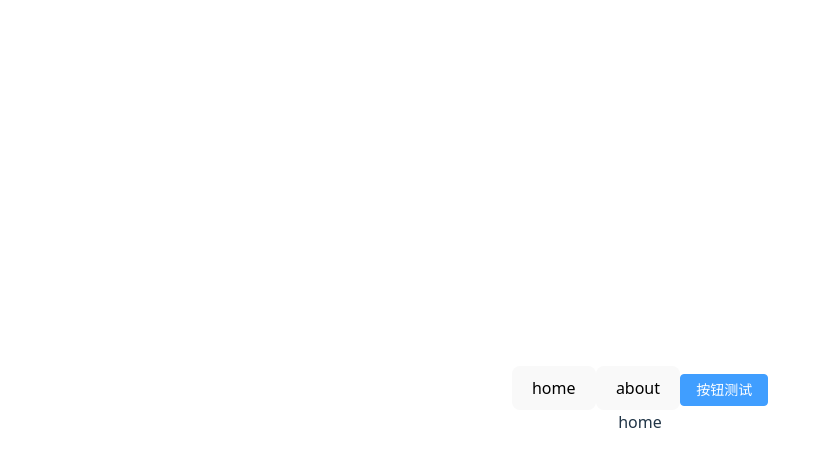
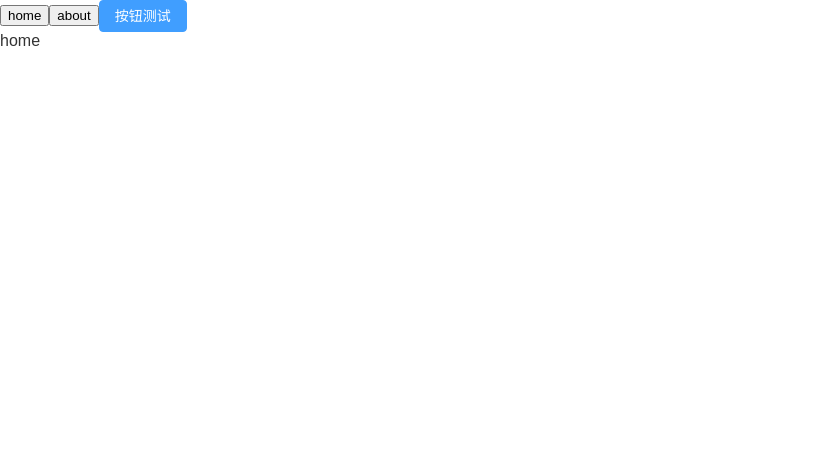
Before and after one commit to liuming163/baimeng, a Vue app: page /#/home in a window 1280 px wide. Shown: the top 466 px of the page, without its empty margins (0-831 px from the left). Built offline with nearby package versions, Linux system fonts and the light colour scheme.

Commit message:
添加公共样式,,

```diff
--- a/src/assets/styles/common.scss
+++ b/src/assets/styles/common.scss
@@ -1,3 +1,8 @@
+:root {
+    --theme-grey-color: #767676;
+    --active-color: #A00B00;
+}
+
 .color {
     color: red;
 }
--- a/src/style.css
+++ b/src/style.css
@@ -1,79 +1,69 @@
-:root {
-  font-family: system-ui, Avenir, Helvetica, Arial, sans-serif;
-  line-height: 1.5;
-  font-weight: 400;
+body,
+ol,
+ul,
+h1,
+h2,
+h3,
+h4,
+h5,
+h6,
+p,
+th,
+td,
+dl,
+dd,
+form,
+fieldset,
+legend,
+input,
+textarea,
+select {
+  margin: 0;
+  padding: 0;
+}
 
-  color-scheme: light dark;
-  color: rgba(255, 255, 255, 0.87);
-  background-color: #242424;
-
-  font-synthesis: none;
-  text-rendering: optimizeLegibility;
-  -webkit-font-smoothing: antialiased;
-  -moz-osx-font-smoothing: grayscale;
+body {
+  font-family: 'SimSun', '宋体', Arial, sans-serif;
+  color: #333;
+  background: #fff;
+  -webkit-text-size-adjust: 100%;
 }
 
 a {
-  font-weight: 500;
-  color: #646cff;
-  text-decoration: inherit;
-}
-a:hover {
-  color: #535bf2;
+  color: #2d374b;
+  text-decoration: none;
 }
 
-body {
-  margin: 0;
-  display: flex;
-  place-items: center;
-  min-width: 320px;
-  min-height: 100vh;
+a:hover {
+  color: #3384fb;
 }
 
-h1 {
-  font-size: 3.2em;
-  line-height: 1.1;
+em {
+  font-style: normal;
 }
 
-button {
-  border-radius: 8px;
-  border: 1px solid transparent;
-  padding: 0.6em 1.2em;
-  font-size: 1em;
-  font-weight: 500;
-  font-family: inherit;
-  background-color: #1a1a1a;
-  cursor: pointer;
-  transition: border-color 0.25s;
-}
-button:hover {
-  border-color: #646cff;
-}
-button:focus,
-button:focus-visible {
-  outline: 4px auto -webkit-focus-ring-color;
+li {
+  list-style: none;
 }
 
-.card {
-  padding: 2em;
+img {
+  border: 0;
+  vertical-align: middle;
 }
 
-#app {
-  max-width: 1280px;
-  margin: 0 auto;
-  padding: 2rem;
-  text-align: center;
+table {
+  border-collapse: collapse;
+  border-spacing: 0;
 }
 
-@media (prefers-color-scheme: light) {
-  :root {
-    color: #213547;
-    background-color: #ffffff;
-  }
-  a:hover {
-    color: #747bff;
-  }
-  button {
-    background-color: #f9f9f9;
-  }
+p {
+  word-wrap: break-word;
 }
+
+.padding-5 {
+  padding: 0 5px;
+}
+
+.padding-left-5 {
+  padding-left: 5px;
+}
```
